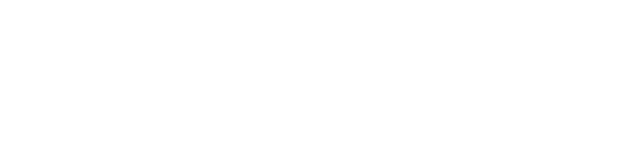
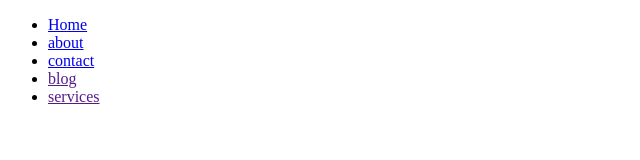
Before and after one commit to Marcel0621/egaleview, a plain HTML site: page index.html in a window 1280 px wide. Shown: the whole page, without its empty margins (0-640 px from the left). Drawn offline with Linux system fonts and the light colour scheme.

```diff
--- a/index.html
+++ b/index.html
@@ -6,6 +6,14 @@
     <title>Document</title>
 </head>
 <body>
-
+    <nav>
+        <ul>
+            <li><a href=" "> Home </a></li>
+            <li><a href=" "> about</a></li>
+            <li><a href=" "> contact</a></li>
+            <li><a href="">blog</a></li>
+            <li><a href="">services</a></li>
+        </ul>
+    </nav>
 </body>
 </html>
```
